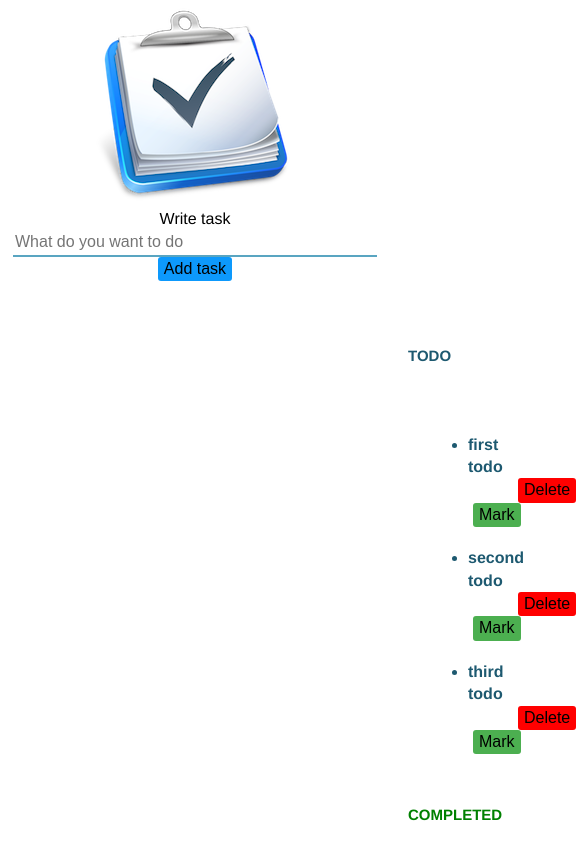
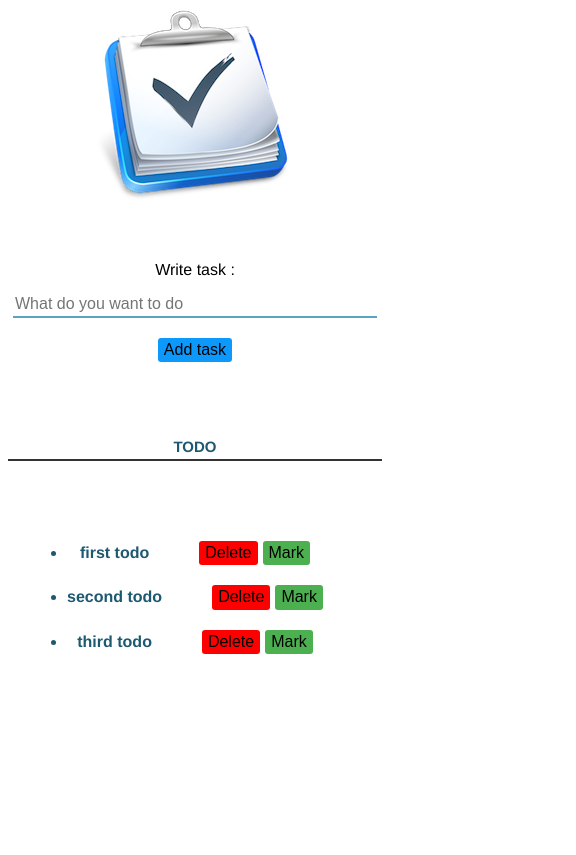
Before and after one commit to walaamedhat/To-do-App, a website: page index.html in a window 390 px wide. Shown: the whole page, 576 px wide, since content can reach past the window. Drawn offline with Linux system fonts and the light colour scheme.

Commit message:
finished < Relates #13

```diff
--- a/index.html
+++ b/index.html
@@ -2,29 +2,30 @@
 <html lang="en">
   <head>
     <meta charset="utf-8">
+    <meta name="viewport" content="width=device-width">
+    <meta name="description" content="To do list">
+    <meta name="keywords" content="HTML,CSS">
+    <meta name="author" content="Yasmin Hillis">
     <title>tdd todo</title>
     <link rel="stylesheet" href="./style.css">
   </head>
   <body><center>
-    <div class="section">
+    <div class="form" >
     <img src="taskdeck_icon.png" alt="todo icon"/><br><br><br>
     <form id="add-todo">
-      <label for="new-task-input">Write task </label>
+      <label for="new-task-input">Write task : </label>
       <input id="new-task-input" type="text" name="description" value="" class="new-task-input" placeholder="What do you want to do">
       <input type="submit" name="" value="Add task" class="add-task-button">
 
-    </form></center>
+    </form>
     <h3 class="todo todo-container">Todo</h3>
     <div id = "todo-container" class="todo-container">
 
       <ul id="incomplete-tasks">
         </ul>
 
-        <h3 class="complete">Completed</h3>
-      <ul id="completed-tasks">
-      </ul>
-    </div>
-  </div>
+
+    </div></div></center>
   </body>
   <script type="text/javascript" src = "./logic.js"></script>
   <script type="text/javascript" src = "./dom.js"></script>
--- a/style.css
+++ b/style.css
@@ -3,6 +3,18 @@ body {
   font-size: 16px;
   line-height: 1.4em;
   background-color: white;
+}
+/*responsive*/
+@media (max-width: 650px) {
+.form label {
+  	margin:10px 0;
+  }
+  .form input {
+    	margin:10px 0;
+    }
+    .todo-container {
+      	margin:10px 0;
+      }
 }
 
 h3{
@@ -12,9 +24,11 @@ h3{
   padding: 30px 0 10px;
   margin: 0;
   text-transform: uppercase;
+  max-width: 400px;
+
 }
 
-li{margin: 20px;}
+li{margin-bottom: 20px;}
 
 .section {
   display: flex;
@@ -62,7 +76,7 @@ li{margin: 20px;}
 .complete{
   color: green;
 }
-
+/*task completed */
 .completed {
     text-decoration: line-through;
     opacity: 0.5;
@@ -104,8 +118,11 @@ li{margin: 20px;}
 .todo-container{
   padding: 0;
   margin-top: 64px;
-  margin-left: 400px;
-  margin-right: 300px;
   font-weight: bold;
   color: #1d5970;
+  display: flex;
+  justify-content: center;
+  /*align-items: center;*/
+  flex-direction: row;
+  flex-wrap: wrap;
 }
```
